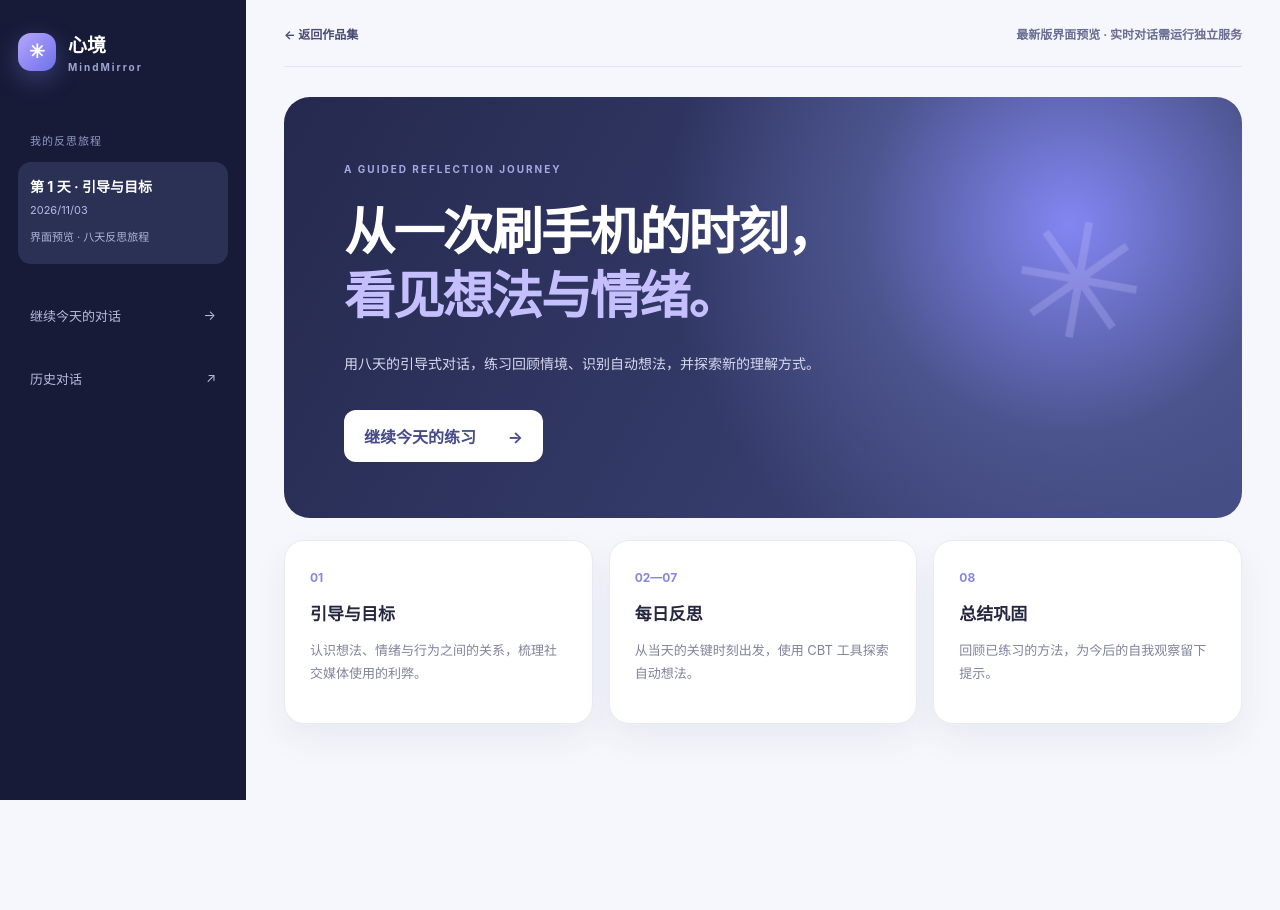
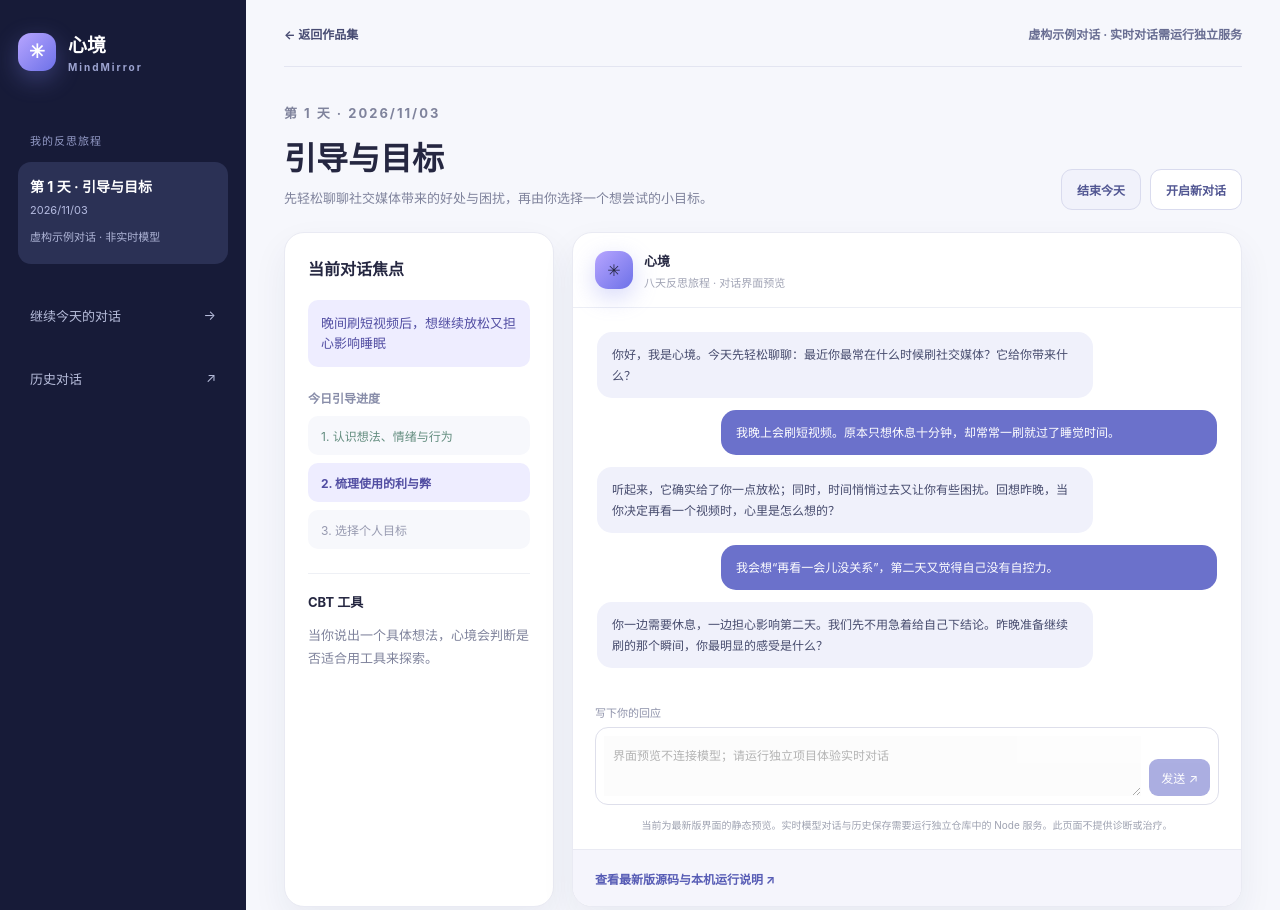
Before and after one commit to YYYYskbfxx/AI-Demo, a website: page docs/mindmirror.html in a window 1280 px wide. Shown: the top 910 px of the page. Before the commit the page ends 800 px from the top, so only its background shows below. Drawn offline with Linux system fonts and the light colour scheme.

Commit message:
Open MindMirror preview on conversation view

```diff
--- a/docs/mindmirror-preview.js
+++ b/docs/mindmirror-preview.js
@@ -1,9 +1,16 @@
 const $ = selector => document.querySelector(selector);
 const today = new Intl.DateTimeFormat('zh-CN', { timeZone: 'Asia/Shanghai', year: 'numeric', month: '2-digit', day: '2-digit' }).format(new Date());
 let done = false;
+const sampleMessages = [
+  { role: 'assistant', content: '你好，我是心境。今天先轻松聊聊：最近你最常在什么时候刷社交媒体？它给你带来什么？' },
+  { role: 'user', content: '我晚上会刷短视频。原本只想休息十分钟，却常常一刷就过了睡觉时间。' },
+  { role: 'assistant', content: '听起来，它确实给了你一点放松；同时，时间悄悄过去又让你有些困扰。回想昨晚，当你决定再看一个视频时，心里是怎么想的？' },
+  { role: 'user', content: '我会想“再看一会儿没关系”，第二天又觉得自己没有自控力。' },
+  { role: 'assistant', content: '你一边需要休息，一边担心影响第二天。我们先不用急着给自己下结论。昨晚准备继续刷的那个瞬间，你最明显的感受是什么？' }
+];
 
 function showPage() {
-  const route = location.hash.slice(1) || 'home';
+  const route = location.hash.slice(1) || 'session';
   document.querySelectorAll('.page').forEach(page => page.classList.toggle('active', page.id === route));
   if (route === 'history') renderHistory();
 }
@@ -11,21 +18,41 @@ function showPage() {
 function renderHistory() {
   const list = $('#journey-list');
   list.innerHTML = '<button class="history-item selected" type="button">界面预览旅程 · 第 1 天</button>';
-  $('#history-detail').innerHTML = '<h2>界面预览旅程</h2><section class="history-day"><h3>第 1 天 · 引导与目标</h3><div class="bubble agent">你好，我是心境。今天先轻松认识一下：最近你最常刷什么？它通常给你带来什么？</div><p class="preview-note">这是界面示例。实时对话与历史保存需要运行独立项目的 Node 服务。</p></section>';
+  const detail = $('#history-detail');
+  detail.innerHTML = '<h2>界面预览旅程</h2><section class="history-day"><h3>第 1 天 · 引导与目标</h3></section>';
+  const day = detail.querySelector('.history-day');
+  sampleMessages.forEach(message => {
+    const bubble = document.createElement('div');
+    bubble.className = `bubble ${message.role === 'user' ? 'user' : 'agent'}`;
+    bubble.textContent = message.content;
+    day.append(bubble);
+  });
+  const note = document.createElement('p');
+  note.className = 'preview-note';
+  note.textContent = '以上为虚构的界面示例。实时对话与历史保存需要运行独立项目的 Node 服务。';
+  day.append(note);
 }
 
 function render() {
   $('#journey-count').textContent = '第 1 天 · 引导与目标';
   $('#journey-date').textContent = today;
-  $('#journey-progress').textContent = done ? '今天的界面演示已结束。' : '界面预览 · 八天反思旅程';
+  $('#journey-progress').textContent = done ? '今天的界面演示已结束。' : '虚构示例对话 · 非实时模型';
   $('#day-kicker').textContent = `第 1 天 · ${today}`;
   $('#day-title').textContent = '引导与目标';
   $('#day-description').textContent = '先轻松聊聊社交媒体带来的好处与困扰，再由你选择一个想尝试的小目标。';
-  $('#conversation-focus').textContent = '从一件具体经历开始';
-  $('#stage-list').innerHTML = done ? '<div class="stage done">今天的界面演示已结束</div>' : '<div class="stage active">1. 认识想法、情绪与行为</div><div class="stage">2. 梳理使用的利与弊</div><div class="stage">3. 选择个人目标</div>';
+  $('#conversation-focus').textContent = '晚间刷短视频后，想继续放松又担心影响睡眠';
+  $('#stage-list').innerHTML = done ? '<div class="stage done">今天的界面演示已结束</div>' : '<div class="stage done">1. 认识想法、情绪与行为</div><div class="stage active">2. 梳理使用的利与弊</div><div class="stage">3. 选择个人目标</div>';
   $('#tool-heading').textContent = 'CBT 工具';
   $('#tool-description').textContent = '当你说出一个具体想法，心境会判断是否适合用工具来探索。';
-  $('#messages').innerHTML = '<div class="bubble agent">你好，我是心境。接下来的几天，我会陪你聊聊使用社交媒体时发生的小事，帮你留意感受和想法；没有标准答案，也不用急着改变。今天先轻松认识一下：最近你最常刷什么？它通常给你带来什么？</div>';
+  const messages = $('#messages');
+  messages.replaceChildren();
+  sampleMessages.forEach(message => {
+    const bubble = document.createElement('div');
+    bubble.className = `bubble ${message.role === 'user' ? 'user' : 'agent'}`;
+    bubble.textContent = message.content;
+    messages.append(bubble);
+  });
+  requestAnimationFrame(() => { messages.scrollTop = messages.scrollHeight; });
   $('#message').disabled = true;
   $('#message').placeholder = '界面预览不连接模型；请运行独立项目体验实时对话';
   $('#chat-form button[type="submit"]').disabled = true;
--- a/docs/mindmirror.html
+++ b/docs/mindmirror.html
@@ -17,7 +17,7 @@
       <a class="rail-link" href="#history">历史对话 <span>↗</span></a>
     </aside>
     <main>
-      <header class="topbar"><a href="index.html">← 返回作品集</a><span class="preview-label">最新版界面预览 · 实时对话需运行独立服务</span></header>
+      <header class="topbar"><a href="index.html">← 返回作品集</a><span class="preview-label">虚构示例对话 · 实时对话需运行独立服务</span></header>
       <section id="home" class="page active">
         <div class="hero"><p class="eyebrow">A GUIDED REFLECTION JOURNEY</p><h1>从一次刷手机的时刻，<br><em>看见想法与情绪。</em></h1><p>用八天的引导式对话，练习回顾情境、识别自动想法，并探索新的理解方式。</p><button class="primary" id="start">继续今天的练习 <span>→</span></button></div>
         <div class="overview"><article><b>01</b><h2>引导与目标</h2><p>认识想法、情绪与行为之间的关系，梳理社交媒体使用的利弊。</p></article><article><b>02—07</b><h2>每日反思</h2><p>从当天的关键时刻出发，使用 CBT 工具探索自动想法。</p></article><article><b>08</b><h2>总结巩固</h2><p>回顾已练习的方法，为今后的自我观察留下提示。</p></article></div>
```
Also changed, not shown: docs/mindmirror-project.html (+2 -2 lines), README.md.
